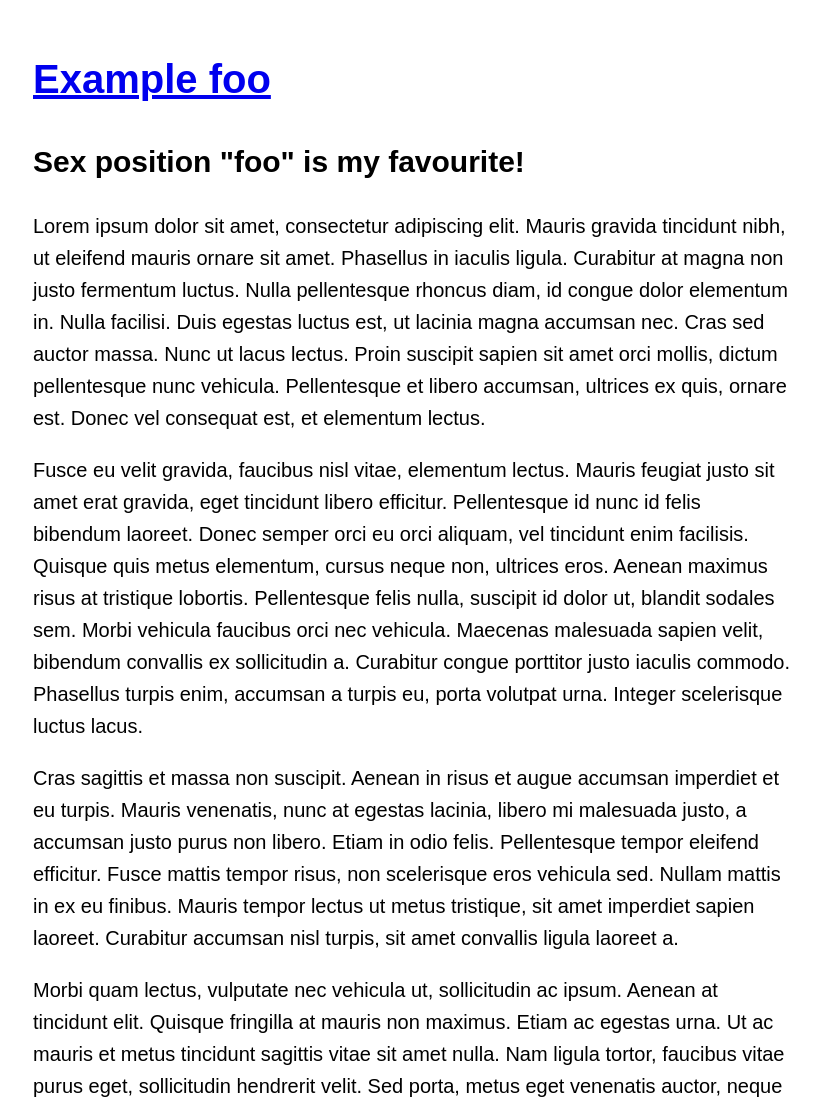
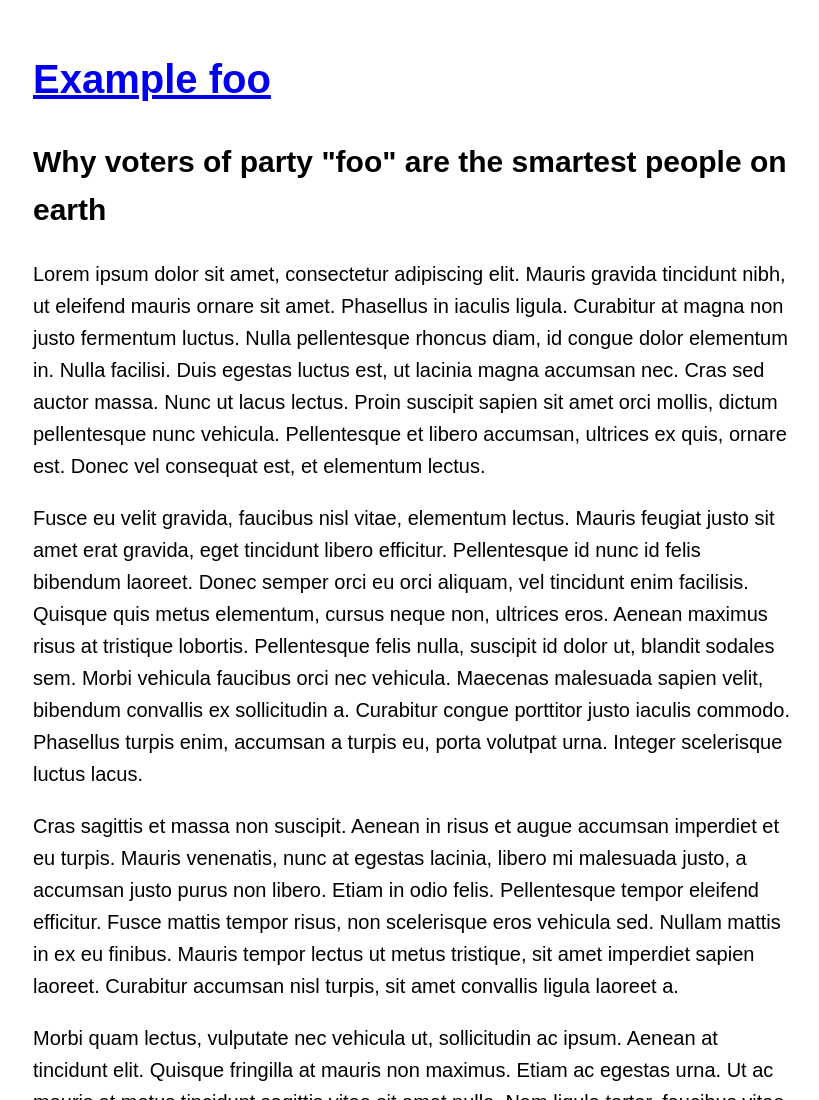
Before and after one commit to hsablonniere/example-foo, a website: page public/why-voters-of-party-foo-are-the-smartest-people-on-earth.html in a window 1280 px wide. Shown: the top 1100 px of the page, without its empty margins (227-1046 px from the left). Drawn offline with Linux system fonts and the light colour scheme.

Commit message:
fix "voters" article title

```diff
--- a/public/why-voters-of-party-foo-are-the-smartest-people-on-earth.html
+++ b/public/why-voters-of-party-foo-are-the-smartest-people-on-earth.html
@@ -23,7 +23,7 @@
 </head>
 <body>
 <h1><a href="/">Example foo</a></h1>
-<h2>Sex position "foo" is my favourite!</h2>
+<h2>Why voters of party "foo" are the smartest people on earth</h2>
 <p>Lorem ipsum dolor sit amet, consectetur adipiscing elit. Mauris gravida tincidunt nibh, ut eleifend mauris ornare sit amet. Phasellus in iaculis ligula. Curabitur at magna non justo fermentum luctus. Nulla pellentesque rhoncus diam, id congue dolor elementum in. Nulla facilisi. Duis egestas luctus est, ut lacinia magna accumsan nec. Cras sed auctor massa. Nunc ut lacus lectus. Proin suscipit sapien sit amet orci mollis, dictum pellentesque nunc vehicula. Pellentesque et libero accumsan, ultrices ex quis, ornare est. Donec vel consequat est, et elementum lectus.</p>
 <p>Fusce eu velit gravida, faucibus nisl vitae, elementum lectus. Mauris feugiat justo sit amet erat gravida, eget tincidunt libero efficitur. Pellentesque id nunc id felis bibendum laoreet. Donec semper orci eu orci aliquam, vel tincidunt enim facilisis. Quisque quis metus elementum, cursus neque non, ultrices eros. Aenean maximus risus at tristique lobortis. Pellentesque felis nulla, suscipit id dolor ut, blandit sodales sem. Morbi vehicula faucibus orci nec vehicula. Maecenas malesuada sapien velit, bibendum convallis ex sollicitudin a. Curabitur congue porttitor justo iaculis commodo. Phasellus turpis enim, accumsan a turpis eu, porta volutpat urna. Integer scelerisque luctus lacus.</p>
 <p>Cras sagittis et massa non suscipit. Aenean in risus et augue accumsan imperdiet et eu turpis. Mauris venenatis, nunc at egestas lacinia, libero mi malesuada justo, a accumsan justo purus non libero. Etiam in odio felis. Pellentesque tempor eleifend efficitur. Fusce mattis tempor risus, non scelerisque eros vehicula sed. Nullam mattis in ex eu finibus. Mauris tempor lectus ut metus tristique, sit amet imperdiet sapien laoreet. Curabitur accumsan nisl turpis, sit amet convallis ligula laoreet a.</p>
```
